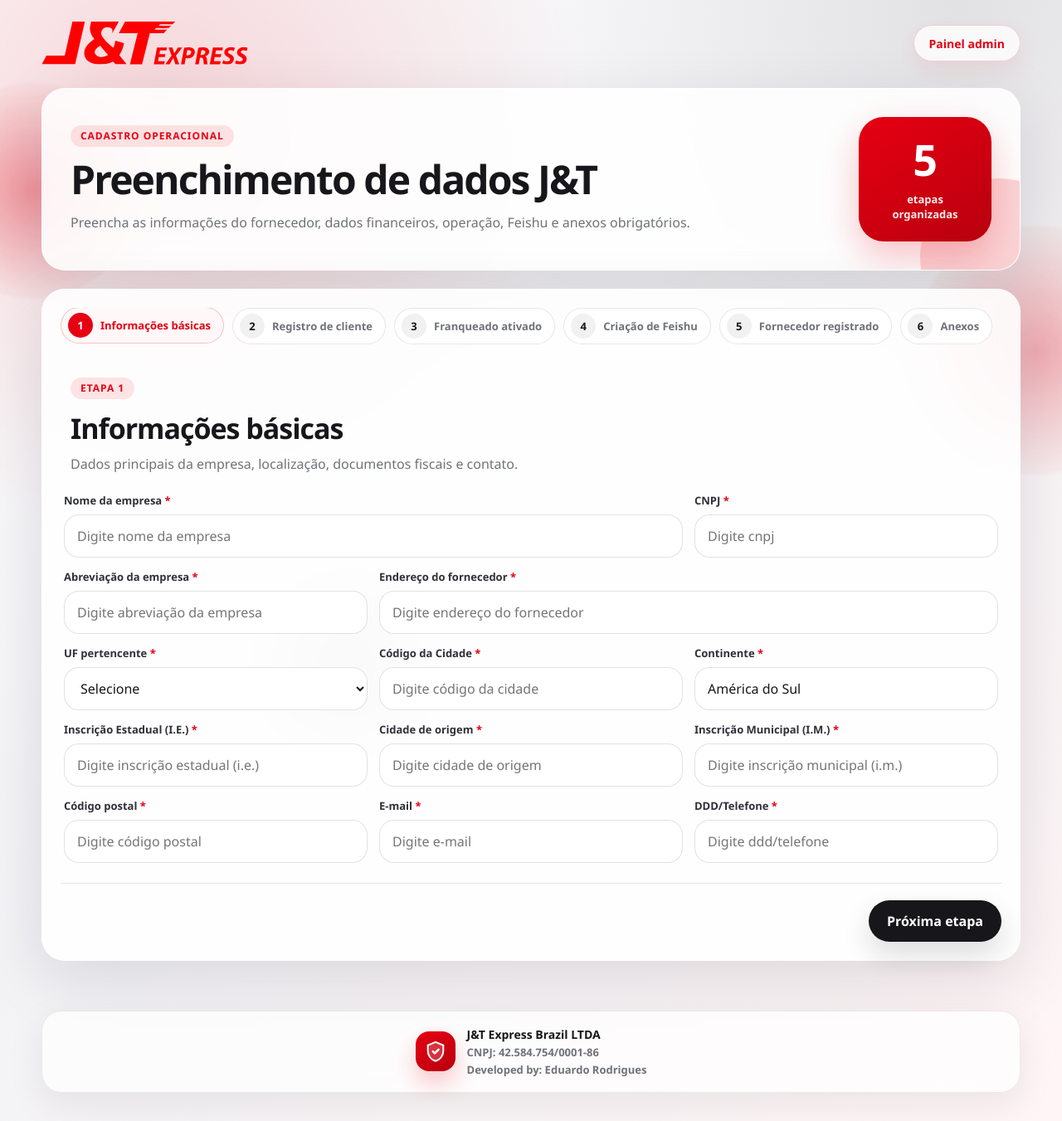
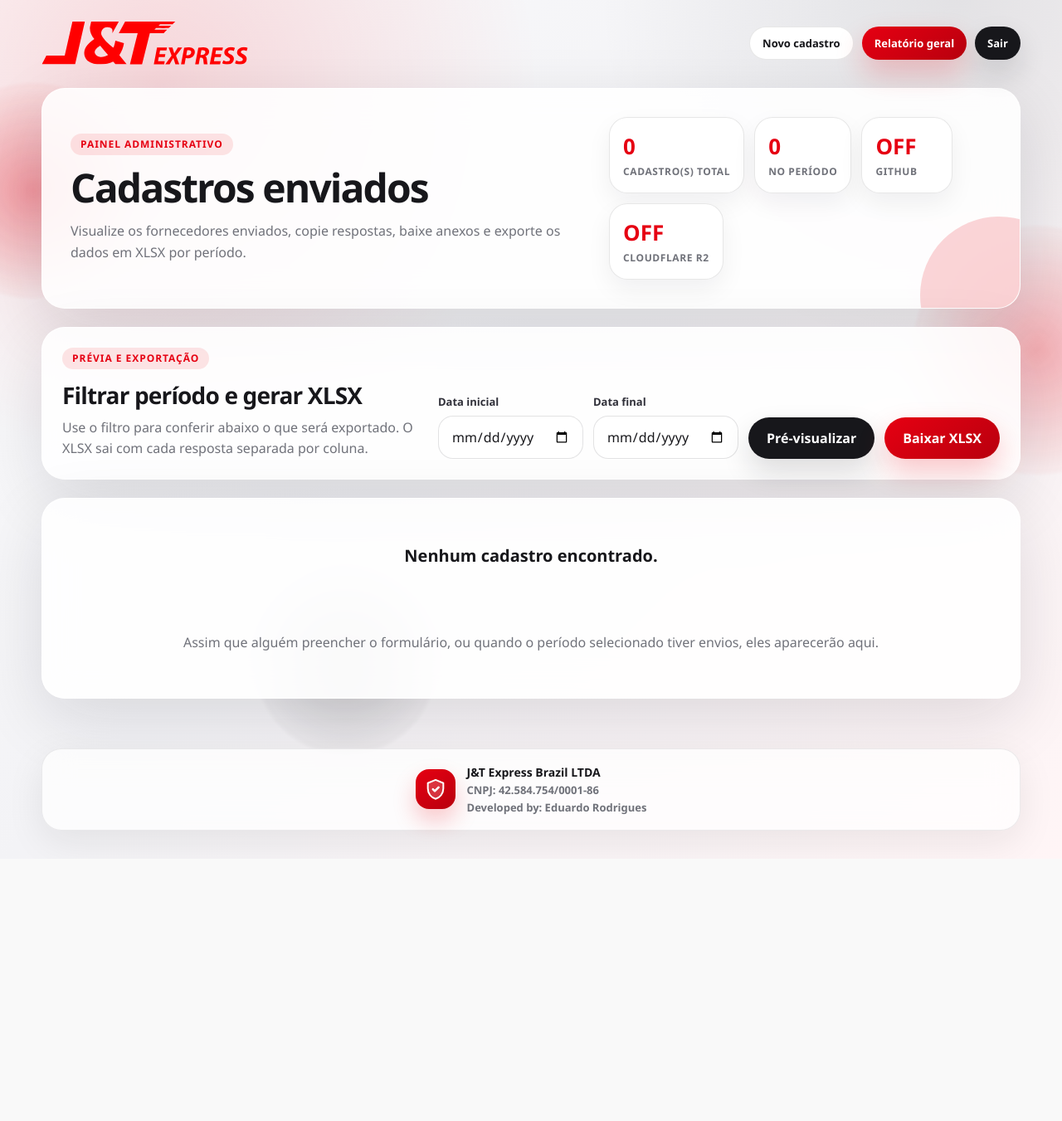
Before and after one commit to DuduSouza10/jt-cadastro-fornecedores, a Flask app: page /admin in a window 1280 px wide. Shown: the whole page at 83% size. After the commit the page ends 1024 px from the top, so only its background shows below. Run offline with Flask 3, Linux system fonts and the light colour scheme; the visitor is signed in with stand-in values (Sample User, id 1); some web fonts are replaced.

Commit message:
Update/Fix Code Admin

```diff
--- a/app.py
+++ b/app.py
@@ -988,13 +988,20 @@
 @app.route("/admin", methods=["GET"])
 @admin_required
 def admin_panel():
+    start_date = request.args.get("start_date", "").strip()
+    end_date = request.args.get("end_date", "").strip()
+
     submissions = load_submissions()
-    grouped = group_submissions_by_date(submissions)
+    filtered = filter_submissions_by_period(submissions, start_date, end_date) if (start_date or end_date) else submissions
+    grouped = group_submissions_by_date(filtered)
 
     return render_template(
         "admin.html",
         grouped=grouped,
         total=len(submissions),
+        preview_total=len(filtered),
+        start_date=start_date,
+        end_date=end_date,
         github_enabled=github_configured(),
         r2_enabled=r2_configured(),
     )
@@ -1003,13 +1010,19 @@
 @app.route("/admin/report", methods=["GET"])
 @admin_required
 def admin_report():
+    start_date = request.args.get("start_date", "").strip()
+    end_date = request.args.get("end_date", "").strip()
+
     submissions = load_submissions()
-    grouped = group_submissions_by_date(submissions)
+    filtered = filter_submissions_by_period(submissions, start_date, end_date) if (start_date or end_date) else submissions
+    grouped = group_submissions_by_date(filtered)
 
     return render_template(
         "admin_report.html",
         grouped=grouped,
-        total=len(submissions),
+        total=len(filtered),
+        start_date=start_date,
+        end_date=end_date,
     )
 
 
--- a/static/js/app.js
+++ b/static/js/app.js
@@ -221,14 +221,14 @@
   });
 
   document.querySelectorAll("form").forEach((form) => {
-    form.addEventListener("submit", () => {
-      const button = form.querySelector('button[type="submit"]');
+    form.addEventListener("submit", (event) => {
+      const button = event.submitter || form.querySelector('button[type="submit"]');
 
       if (!button) return;
 
       button.disabled = true;
       button.dataset.originalText = button.textContent;
-      button.textContent = "Enviando...";
+      button.textContent = form.classList.contains("export-form") ? "Processando..." : "Enviando...";
 
       if (form.classList.contains("export-form")) {
         setTimeout(() => {
--- a/templates/admin.html
+++ b/templates/admin.html
@@ -1,26 +1,71 @@
 {% extends "base.html" %}
-{% block title %}Cadastro de Fornecedor | J&T Express{% endblock %}
+{% block title %}Painel Admin | J&T Express{% endblock %}
 
 {% block body %}
-<header class="topbar">
+<header class="topbar admin-topbar">
   <a class="brand" href="{{ url_for('index') }}" aria-label="J&T Express">
     <img src="{{ url_for('static', filename='icons/jt-logo.svg') }}" alt="J&T Express" />
   </a>
-  <a href="{{ url_for('admin_panel') }}" class="admin-shortcut">Painel admin</a>
+
+  <div class="admin-actions">
+    <a href="{{ url_for('index') }}" class="btn btn-ghost small">Novo cadastro</a>
+    <a href="{{ url_for('admin_report', start_date=start_date, end_date=end_date) }}" class="btn btn-primary small">Relatório geral</a>
+    <a href="{{ url_for('admin_logout') }}" class="btn btn-dark small">Sair</a>
+  </div>
 </header>
 
-<main class="page page-form">
-  <section class="hero-card reveal">
+<main class="page admin-page">
+  <section class="admin-hero reveal">
     <div>
-      <span class="eyebrow">Cadastro operacional</span>
-      <h1>Preenchimento de dados J&amp;T</h1>
-      <p>Preencha as informações do fornecedor, dados financeiros, operação, Feishu e anexos obrigatórios.</p>
+      <span class="eyebrow">Painel administrativo</span>
+      <h1>Cadastros enviados</h1>
+      <p>Visualize os fornecedores enviados, copie respostas, baixe anexos e exporte os dados em XLSX por período.</p>
     </div>
 
-    <div class="hero-status">
-      <strong>5</strong>
-      <span>etapas organizadas</span>
+    <div class="admin-stats">
+      <div>
+        <strong>{{ total }}</strong>
+        <span>cadastro(s) total</span>
       </div>
+
+      <div>
+        <strong>{{ preview_total }}</strong>
+        <span>no período</span>
+      </div>
+
+      <div>
+        <strong>{{ 'ON' if github_enabled else 'OFF' }}</strong>
+        <span>GitHub</span>
+      </div>
+
+      <div>
+        <strong>{{ 'ON' if r2_enabled else 'OFF' }}</strong>
+        <span>Cloudflare R2</span>
+      </div>
+    </div>
+  </section>
+
+  <section class="export-panel reveal">
+    <div>
+      <span class="eyebrow">Prévia e exportação</span>
+      <h2>Filtrar período e gerar XLSX</h2>
+      <p>Use o filtro para conferir abaixo o que será exportado. O XLSX sai com cada resposta separada por coluna.</p>
+    </div>
+
+    <form class="export-form" method="GET" action="{{ url_for('admin_panel') }}">
+      <label class="field">
+        <span>Data inicial</span>
+        <input type="date" name="start_date" value="{{ start_date }}" />
+      </label>
+
+      <label class="field">
+        <span>Data final</span>
+        <input type="date" name="end_date" value="{{ end_date }}" />
+      </label>
+
+      <button class="btn btn-dark" type="submit">Pré-visualizar</button>
+      <button class="btn btn-primary" type="submit" formaction="{{ url_for('admin_export_xlsx') }}">Baixar XLSX</button>
+    </form>
   </section>
 
   {% with messages = get_flashed_messages(with_categories=true) %}
@@ -33,101 +78,84 @@
     {% endif %}
   {% endwith %}
 
-  <form id="jtForm" class="form-shell reveal" method="POST" action="{{ url_for('submit') }}" enctype="multipart/form-data" novalidate>
-    <nav class="step-nav" aria-label="Navegação das etapas">
-      {% for section in FIELD_SECTIONS %}
-        <button type="button" class="step-pill {% if loop.first %}active{% endif %}" data-target="{{ section.key }}">
-          <span>{{ loop.index }}</span>
-          {{ section.title }}
-        </button>
-      {% endfor %}
-
-      <button type="button" class="step-pill" data-target="anexos">
-        <span>{{ FIELD_SECTIONS|length + 1 }}</span>
-        Anexos
-      </button>
-    </nav>
-
-    {% for section in FIELD_SECTIONS %}
-      <section class="form-section" id="{{ section.key }}" data-section>
-        <div class="section-heading">
-          <div>
-            <span class="section-index">Etapa {{ loop.index }}</span>
-            <h2>{{ section.title }}</h2>
-            <p>{{ section.description }}</p>
-          </div>
+  <section class="admin-list reveal">
+    {% if grouped %}
+      {% for date_key, items in grouped.items() %}
+        <div class="date-group">
+          <div class="date-heading">
+            <h2>{{ date_key }}</h2>
+            <span>{{ items|length }} envio(s)</span>
           </div>
 
-        <div class="fields-grid">
-          {% for field in section.fields %}
-            {% if field.type == 'hidden' %}
-              <input
-                type="hidden"
-                name="{{ field.name }}"
-                value="{{ field.value|default('') }}"
-              />
+          <div class="table-wrap">
+            <table>
+              <thead>
+                <tr>
+                  <th>Ordem</th>
+                  <th>Horário</th>
+                  <th>Empresa</th>
+                  <th>CNPJ</th>
+                  <th>UF</th>
+                  <th>Responsável</th>
+                  <th>Feishu</th>
+                  <th>Anexos</th>
+                  <th>Ações</th>
+                </tr>
+              </thead>
+
+              <tbody>
+                {% for item in items %}
+                  {% set resumo %}ID: {{ item.id }}
+Data: {{ item.created_date }} {{ item.created_time }}
+Empresa: {{ item.data.get('nome_empresa', '-') }}
+CNPJ: {{ item.data.get('cnpj', '-') }}
+UF: {{ item.data.get('uf_pertencente', '-') }}
+Responsável: {{ item.data.get('responsavel', '-') }}
+Feishu: {{ item.data.get('feishu_nome', '-') }}{% endset %}
+                  <tr>
+                    <td>#{{ '%03d'|format(loop.index) }}</td>
+                    <td>{{ item.created_time }}</td>
+                    <td>{{ item.data.get('nome_empresa', '-') }}</td>
+                    <td>
+                      <div class="copy-row table-copy-row">
+                        <span>{{ item.data.get('cnpj', '-') }}</span>
+                        <button type="button" class="copy-btn mini" data-copy="{{ item.data.get('cnpj', '-') }}">Copiar</button>
+                      </div>
+                    </td>
+                    <td>{{ item.data.get('uf_pertencente', '-') }}</td>
+                    <td>{{ item.data.get('responsavel', '-') }}</td>
+                    <td>{{ item.data.get('feishu_nome', '-') }}</td>
+                    <td>
+                      <div class="attachment-actions compact-actions">
+                        {% for key, label in UPLOAD_FIELDS.items() %}
+                          {% set attachment = item.attachments.get(key) %}
+                          {% if attachment and (attachment.download_url or attachment.url) %}
+                            <a href="{{ attachment.download_url or attachment.url }}" target="_blank" rel="noopener">{{ label }}</a>
                           {% else %}
-              <label class="field {% if field.wide %}field-wide{% endif %}">
-                <span>{{ field.label }} {% if field.required %}<b>*</b>{% endif %}</span>
-
-                {% if field.type == 'select' %}
-                  <select name="{{ field.name }}" {% if field.required %}required{% endif %}>
-                    <option value="">Selecione</option>
-
-                    {% for option in field.options %}
-                      <option value="{{ option }}">{{ option }}</option>
-                    {% endfor %}
-                  </select>
-                {% else %}
-                  <input
-                    type="{{ field.type }}"
-                    name="{{ field.name }}"
-                    placeholder="Digite {{ field.label|lower }}"
-                    value="{{ field.value|default('') }}"
-                    {% if field.required %}required{% endif %}
-                    {% if field.mask %}data-mask="{{ field.mask }}"{% endif %}
-                  />
-                {% endif %}
-              </label>
+                            <em>{{ label }} indisponível</em>
                           {% endif %}
                         {% endfor %}
                       </div>
-      </section>
+                    </td>
+                    <td>
+                      <div class="table-actions">
+                        <a class="table-link" href="{{ url_for('admin_submission_detail', submission_id=item.id) }}">Ver detalhes</a>
+                        <button type="button" class="copy-btn mini" data-copy="{{ resumo|trim|e }}">Copiar resumo</button>
+                      </div>
+                    </td>
+                  </tr>
                 {% endfor %}
-
-    <section class="form-section" id="anexos" data-section>
-      <div class="section-heading">
-        <div>
-          <span class="section-index">Etapa {{ FIELD_SECTIONS|length + 1 }}</span>
-          <h2>Anexos obrigatórios</h2>
-          <p>Envie o cartão CNPJ e o Sintegra Card. Aceita PDF, PNG, JPG, JPEG ou WEBP.</p>
+              </tbody>
+            </table>
           </div>
         </div>
-
-      <div class="upload-grid">
-        <label class="upload-card">
-          <input type="file" name="anexo_cnpj" accept=".pdf,.png,.jpg,.jpeg,.webp" required />
-          <span class="upload-icon">+</span>
-          <strong>CNPJ *</strong>
-          <small>Clique para anexar o cartão CNPJ</small>
-          <em data-file-name>Nenhum arquivo selecionado</em>
-        </label>
-
-        <label class="upload-card">
-          <input type="file" name="anexo_sintegra_card" accept=".pdf,.png,.jpg,.jpeg,.webp" required />
-          <span class="upload-icon">+</span>
-          <strong>Sintegra Card *</strong>
-          <small>Clique para anexar o Sintegra Card</small>
-          <em data-file-name>Nenhum arquivo selecionado</em>
-        </label>
+      {% endfor %}
+    {% else %}
+      <div class="empty-state">
+        <strong>Nenhum cadastro encontrado.</strong>
+        <span>Assim que alguém preencher o formulário, ou quando o período selecionado tiver envios, eles aparecerão aqui.</span>
       </div>
+    {% endif %}
   </section>
-
-    <div class="form-actions">
-      <button type="button" class="btn btn-ghost" id="btnPrev">Voltar</button>
-      <button type="button" class="btn btn-dark" id="btnNext">Próxima etapa</button>
-      <button type="submit" class="btn btn-primary" id="btnSubmit">Enviar cadastro</button>
-    </div>
-  </form>
 </main>
 {% endblock %}
```
Also changed, not shown: static/css/style.css (+49 -0 lines), templates/404.html (added, +22 -0 lines), templates/admin_detail.html (+79 -90 lines), templates/admin_report.html (+58 -59 lines). Lines whose indentation alone changed are shown as unchanged.
